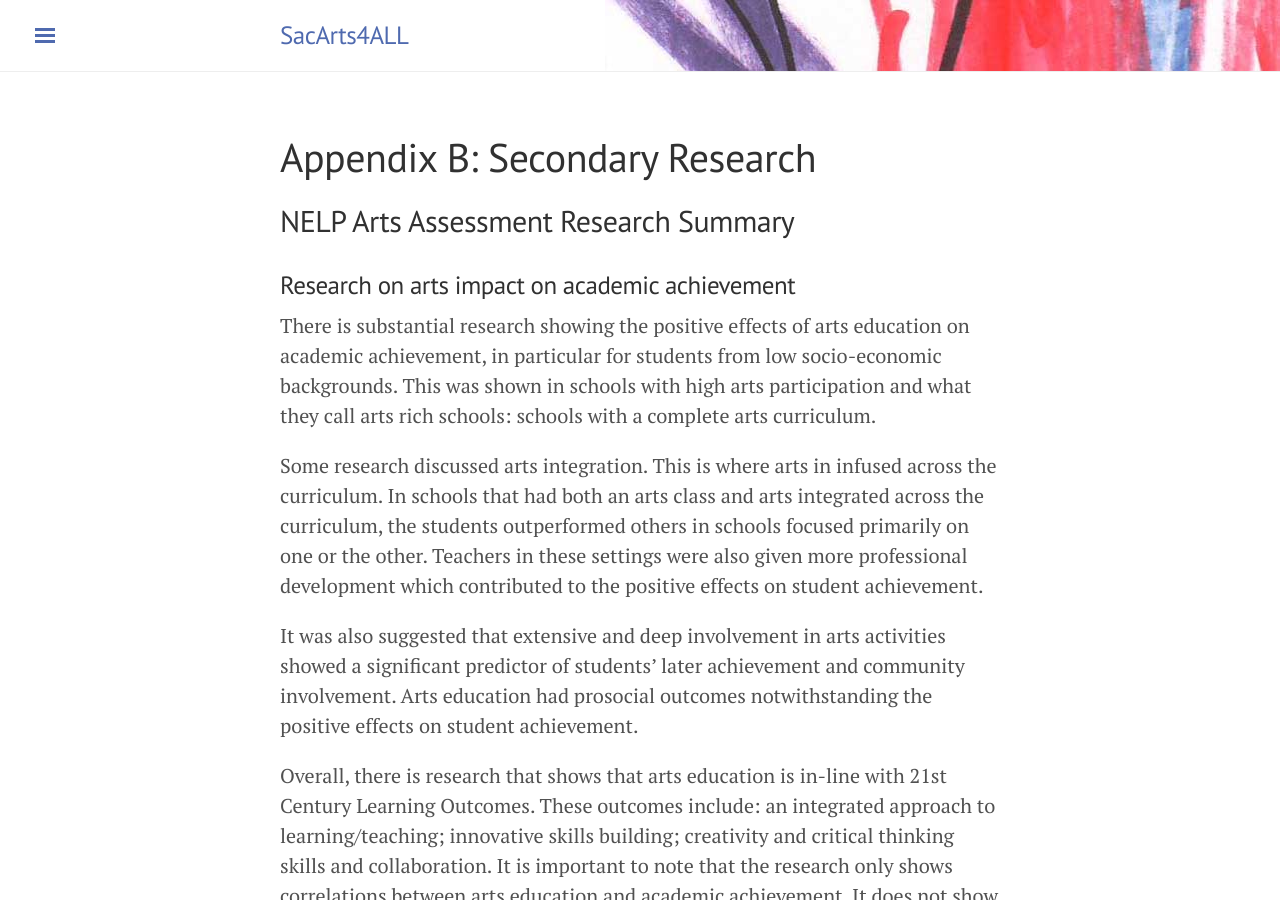
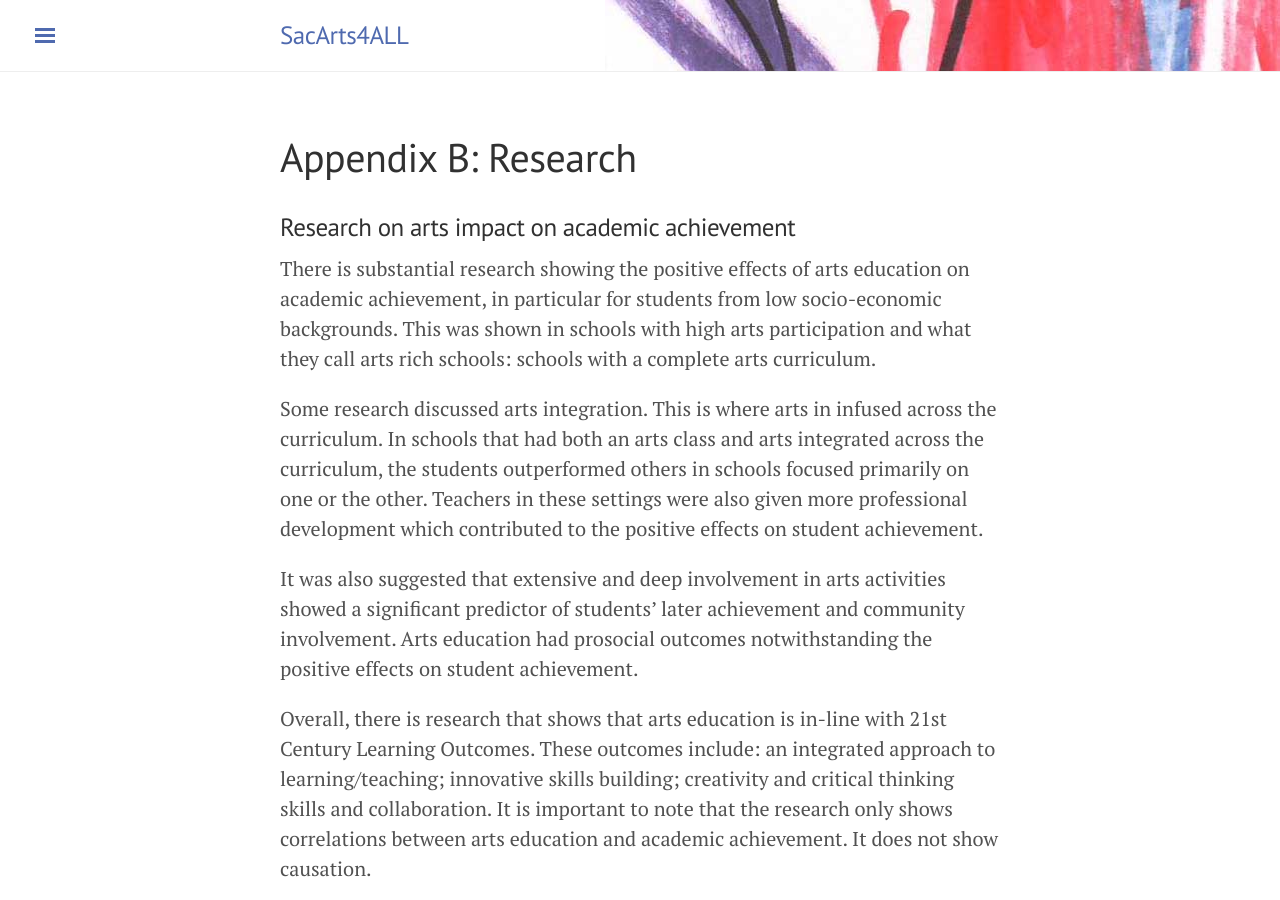
Before and after one commit to code4sac/sacarts4ALL, a Jekyll site: the page built from 09_appendix_b.md, in a window 1280 px wide and 900 px high. Built offline with Jekyll 4.4.1, drawn with Linux system fonts in a browser that asks for light colours.

Commit message:
monday night edit

```diff
--- a/09_appendix_b.md
+++ b/09_appendix_b.md
@@ -1,12 +1,10 @@
 ---
 layout: page
-title: Appendix B - Secondary Research
+title: Appendix B - Research
 permalink: /appendix_b/
 ---
 
-# Appendix B: Secondary Research
-
-## NELP Arts Assessment Research Summary
+# Appendix B: Research
 
 ### Research on arts impact on academic achievement
 
```
